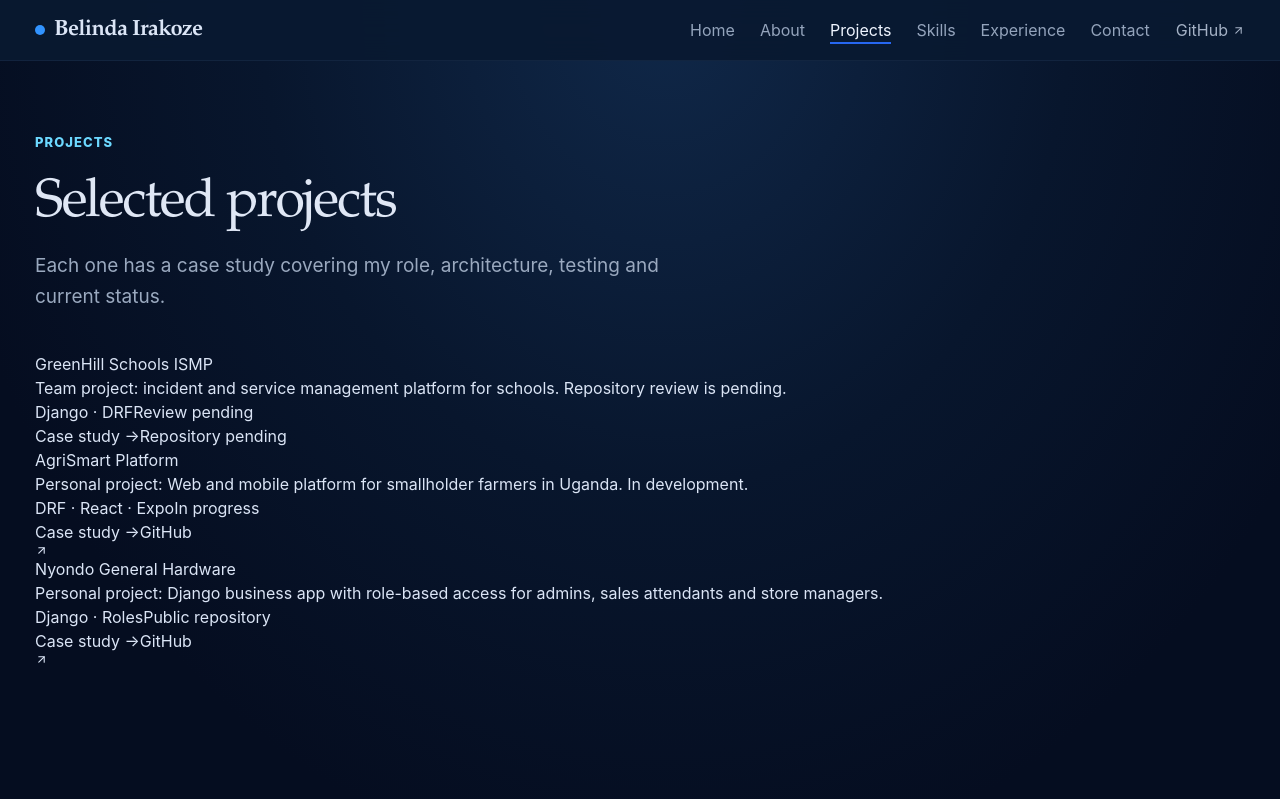
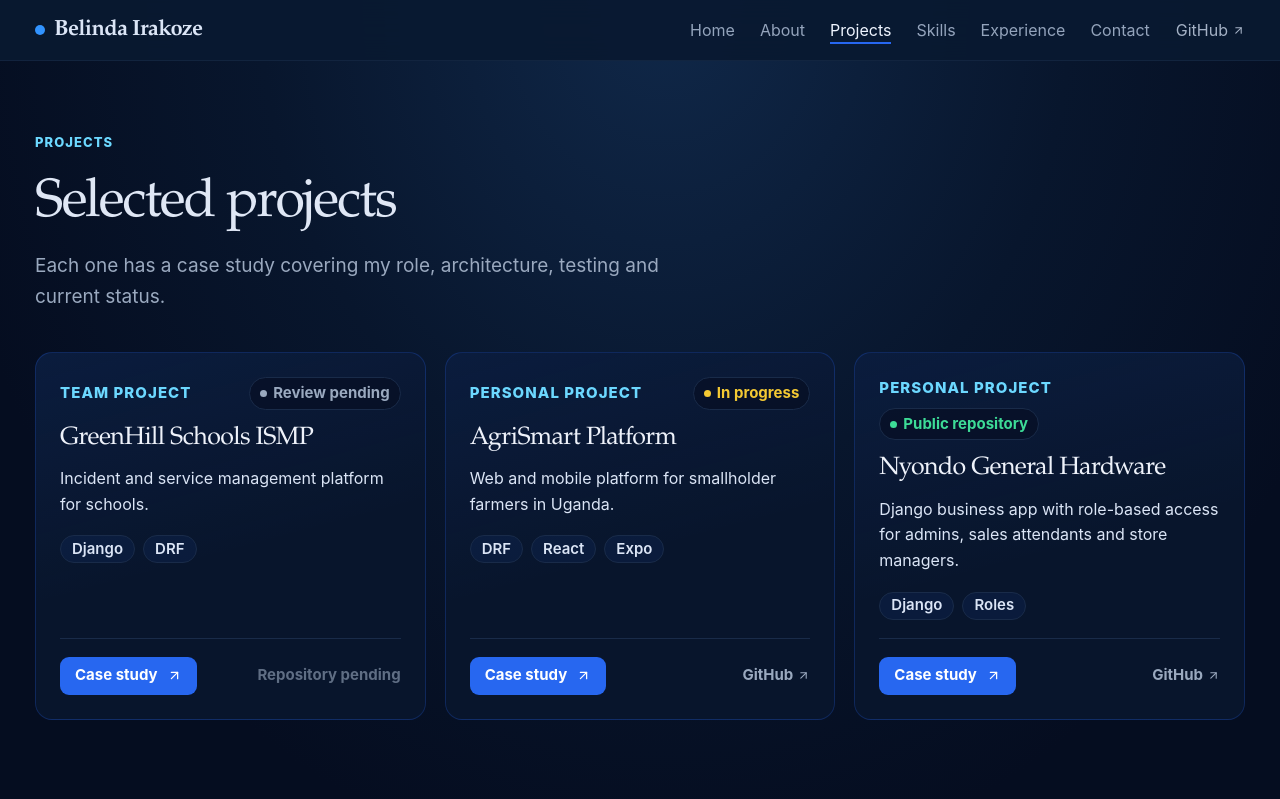
Before and after one commit to belindairakoze37/Portfolio, a React (Vite) app: page /projects in a window 1280 px wide. Shown: the top 799 px of the page. Built offline with nearby package versions, Linux system fonts and the light colour scheme.

Commit message:
Improve project cards and status pills

```diff
--- a/src/pages/ProjectsPage.tsx
+++ b/src/pages/ProjectsPage.tsx
@@ -1,10 +1,45 @@
-import { ArrowUpRight } from 'lucide-react';
+import { ArrowUpRight, Mail } from 'lucide-react';
 import { Link } from 'react-router-dom';
 import { Navigation } from '../components/Navigation';
 import { projects } from '../data/projects';
 
 const featuredSlugs = ['greenhill-schools-ismp', 'agrismart-platform', 'nyondo-general-hardware'];
-const featuredProjects = featuredSlugs.map((slug) => projects.find((project) => project.slug === slug)).filter((project) => project !== undefined);
+
+type StatusTone = 'live' | 'progress' | 'pending';
+
+type CardMeta = {
+  kind: string;
+  blurb: string;
+  tags: string[];
+  status: { label: string; tone: StatusTone };
+};
+
+const cardMeta: Record<string, CardMeta> = {
+  'greenhill-schools-ismp': {
+    kind: 'Team project',
+    blurb: 'Incident and service management platform for schools.',
+    tags: ['Django', 'DRF'],
+    status: { label: 'Review pending', tone: 'pending' },
+  },
+  'agrismart-platform': {
+    kind: 'Personal project',
+    blurb: 'Web and mobile platform for smallholder farmers in Uganda.',
+    tags: ['DRF', 'React', 'Expo'],
+    status: { label: 'In progress', tone: 'progress' },
+  },
+  'nyondo-general-hardware': {
+    kind: 'Personal project',
+    blurb: 'Django business app with role-based access for admins, sales attendants and store managers.',
+    tags: ['Django', 'Roles'],
+    status: { label: 'Public repository', tone: 'live' },
+  },
+};
+
+const featuredProjects = featuredSlugs.flatMap((slug) => {
+  const project = projects.find((item) => item.slug === slug);
+  const meta = cardMeta[slug];
+  return project && meta ? [{ project, meta }] : [];
+});
 
 export function ProjectsPage() {
   return <>
@@ -15,21 +50,37 @@ export function ProjectsPage() {
         <h1>Selected projects</h1>
         <p>Each one has a case study covering my role, architecture, testing and current status.</p>
       </header>
-      <section className="showcase-grid" aria-label="Selected projects">
-        {featuredProjects.map((project) => <article className="showcase-card" key={project.slug}>
-          <div className="showcase-body">
-            <h2>{project.name}</h2>
-            <p>{project.slug === 'greenhill-schools-ismp' ? 'Team project: incident and service management platform for schools. Repository review is pending.' : `Personal project: ${project.summary}`}</p>
-            <div className="showcase-tags">
-              <span>{project.slug === 'agrismart-platform' ? 'DRF · React · Expo' : project.slug === 'nyondo-general-hardware' ? 'Django · Roles' : 'Django · DRF'}</span>
-              <span className={project.slug === 'agrismart-platform' ? 'showcase-status in-progress' : 'showcase-status'}>{project.slug === 'agrismart-platform' ? 'In progress' : project.slug === 'nyondo-general-hardware' ? 'Public repository' : 'Review pending'}</span>
+      <section className="project-grid" aria-label="Selected projects">
+        {featuredProjects.map(({ project, meta }) => (
+          <article className="project-tile" key={project.slug}>
+            <div className="project-tile-head">
+              <p className="project-tile-label">{meta.kind}</p>
+              <p className={`status-pill status-${meta.status.tone}`}>
+                <span className="status-dot" aria-hidden="true" />
+                {meta.status.label}
+              </p>
             </div>
-            <div className="showcase-actions">
-              <Link to={`/projects/${project.slug}`}>Case study →</Link>
-              {project.repo ? <a href={project.repo} target="_blank" rel="noreferrer">GitHub <ArrowUpRight size={13} aria-hidden="true" /></a> : <span className="repository-pending">Repository pending</span>}
+            <h2>
+              <Link className="project-tile-stretched" to={`/projects/${project.slug}`}>{project.name}</Link>
+            </h2>
+            <p className="project-tile-blurb">{meta.blurb}</p>
+            <ul className="project-tile-tags" aria-label={`${project.name} technologies`}>
+              {meta.tags.map((tag) => <li key={tag}>{tag}</li>)}
+            </ul>
+            <div className="project-tile-footer">
+              <Link className="button button-primary project-tile-cta" to={`/projects/${project.slug}`}>Case study <ArrowUpRight size={15} aria-hidden="true" /></Link>
+              {project.repo ? (
+                <a className="project-tile-repo" href={project.repo} target="_blank" rel="noreferrer">GitHub <ArrowUpRight size={13} aria-hidden="true" /></a>
+              ) : (
+                <span className="project-tile-repo is-disabled" aria-disabled="true">Repository pending</span>
+              )}
             </div>
-          </div>
-        </article>)}
+          </article>
+        ))}
+      </section>
+      <section className="projects-outro" aria-label="Next step">
+        <p>Want to see how I work? Read a case study or get in touch.</p>
+        <Link className="button button-primary" to="/contact">Contact me <Mail size={16} aria-hidden="true" /></Link>
       </section>
     </main>
   </>;
```
